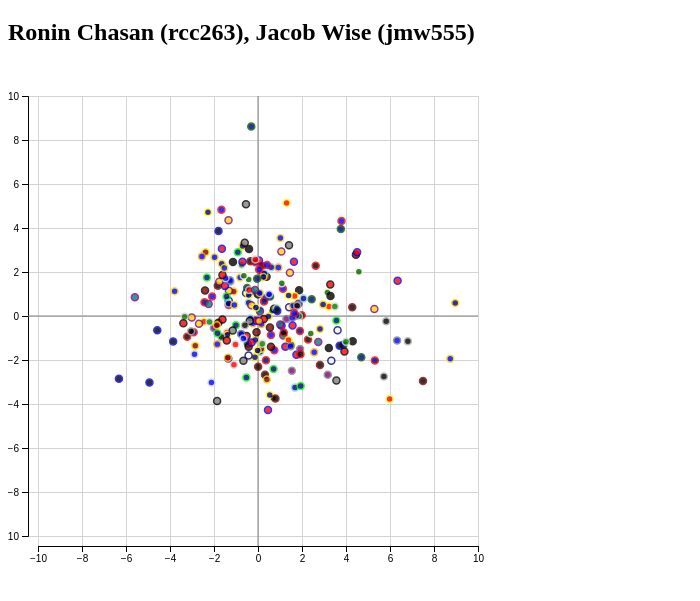
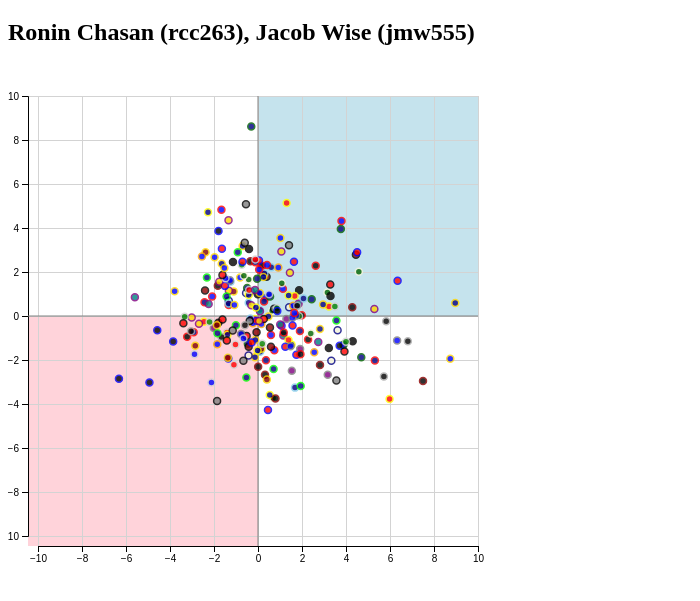
Before and after one commit to jacobmwise/info4310-hw4, a plain HTML site: page index.html in a window 1280 px wide. Shown: the part 61-662 px from the top of the page, without its empty margins (0-700 px from the left). Drawn offline with nearby package versions, Linux system fonts and the light colour scheme.

Commit message:
colored quadrants

```diff
--- a/index.html
+++ b/index.html
@@ -67,6 +67,24 @@
                 const scatterMargin = { top: 30, right: 30, bottom: 30, left: 30};
                 const scatterAreaWidth = scatterWidth - scatterMargin.left - scatterMargin.right;
                 const scatterAreaHeight = scatterHeight - scatterMargin.top - scatterMargin.bottom;
+
+                scatterplot.append("rect")
+                    .attr("fill", "lightblue")
+                    .attr("x", scatterAreaWidth/2)
+                    .attr("y", 0)
+                    .attr("height", scatterAreaHeight/2)
+                    .attr("width", scatterAreaWidth/2)
+                    .attr("transform","translate("+scatterMargin.left+","+scatterMargin.top+")")
+                    .attr("opacity", 0.7)
+                scatterplot.append("rect")
+                    .attr("fill", "pink")
+                    .attr("x", 0)
+                    .attr("y", scatterAreaHeight/2)
+                    .attr("height", scatterAreaHeight/2 + 10)
+                    .attr("width", scatterAreaWidth/2 + 10)
+                    .attr("transform","translate("+(scatterMargin.left-10)+","+scatterMargin.top+")")
+                    .attr("opacity", 0.7)
+
                 let annotations = scatterplot.append("g").attr("id","annotations");
                 const scatter = scatterplot.append("g")
                                 // .attr("transform","translate("+scatterMargin.left+","+scatterMargin.top+")");
@@ -114,6 +132,8 @@
                     .attr("d", `M${scatterMargin.left+(scatterAreaWidth/2)},${scatterMargin.top} v ${scatterAreaWidth+10} `)
                     .attr("stroke", "grey")
 
+
+
                 let circles = scatter.selectAll("circle.player")
                         .data(data)
                         .join('circle').attr("class", "player")
```
